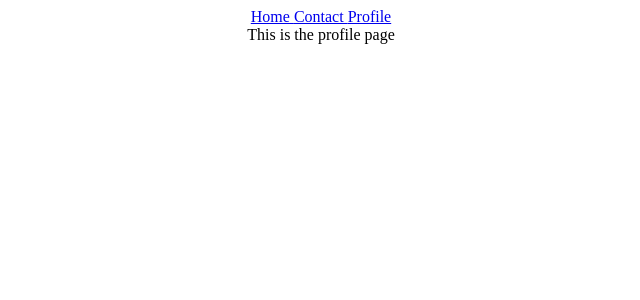
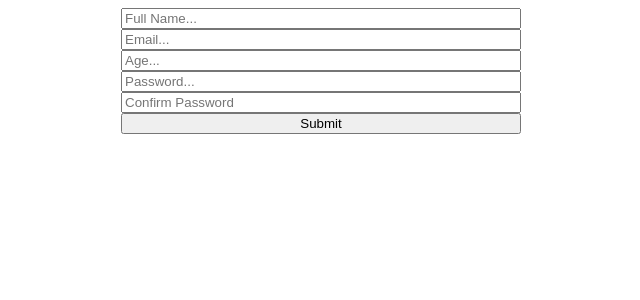
Before and after one commit to sukhman31/Learn-React, a React (Create React App) app: page /profile in a window 1280 px wide. Shown: the top 300 px of the page, without its empty margins (319-959 px from the left). Built offline with nearby package versions, Linux system fonts and the light colour scheme.

Commit message:
creating a form in react

```diff
--- a/src/App.css
+++ b/src/App.css
@@ -36,3 +36,16 @@
     transform: rotate(360deg);
   }
 }
+
+Form{
+  display: flex;
+  flex-direction: column;
+  width: 400px;
+  height: 500px;
+  margin-left: 50%;
+  transform: translate(-50%);
+}
+
+/* .text-input{
+  display: block;
+} */
--- a/src/App.js
+++ b/src/App.js
@@ -1,31 +1,10 @@
-import Axios from 'axios';
-import './App.css';
-import { useState, useEffect, createContext } from 'react';
-import { BrowserRouter as Router, Routes, Route, Link } from 'react-router-dom';
-import { Home } from './pages/home';
-import { Contact } from './pages/contact';
-import { Profile } from './pages/profile';
-import { Navbar } from './pages/navbar';
-import { QueryClient, QueryClientProvider } from '@tanstack/react-query';
-
-export const AppContext = createContext();
+import './App.css'
+import {Form} from './pages/Form'
 
 function App(){
-  const [user, setUser] = useState('Sukhman');
-  const client = new QueryClient();
   return (
     <div className='App'>
-      <QueryClientProvider client={client}>
-        <Router>
-          <Navbar />
-          <Routes>
-            <Route path='/' element={<Home />}/>
-            <Route path='/contact' element={<Contact />}/>
-            <Route path='/profile' element={<Profile />}/>
-            <Route path='*' element={<h1>page not found</h1>}/>
-          </Routes>
-        </Router>
-      </QueryClientProvider>
+      <Form className='Form'/>
     </div>
   );
 }
--- /dev/null
+++ b/src/pages/Form.js
@@ -0,0 +1,12 @@
+export const Form = () =>{
+    return(
+        <form>
+            <input className = "text-input" type="text" placeholder="Full Name..."/>
+            <input className = "text-input" type="text" placeholder="Email..."/>
+            <input className = "text-input" type="text" placeholder="Age..."/>
+            <input className = "text-input" ype="password" placeholder="Password..."/>
+            <input className = "text-input" type="password" placeholder="Confirm Password"/>
+            <input className = "text-input" type="submit"/>
+        </form>
+    )
+}
```
